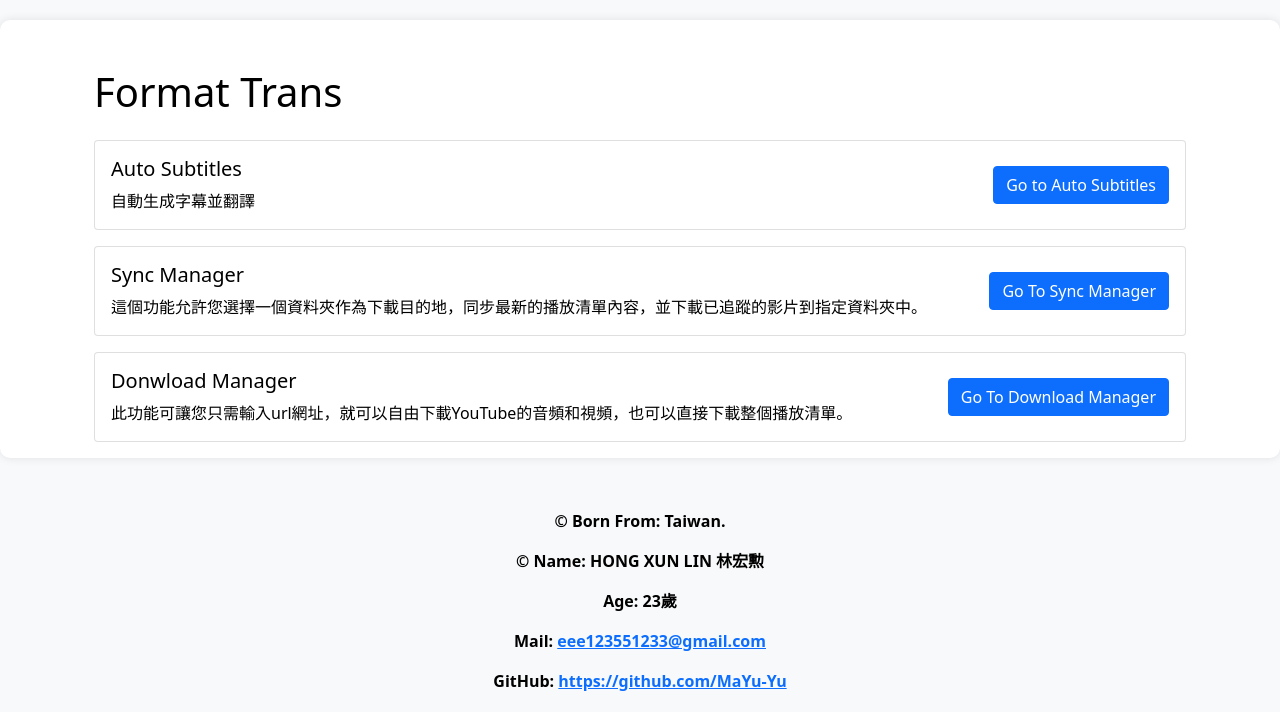
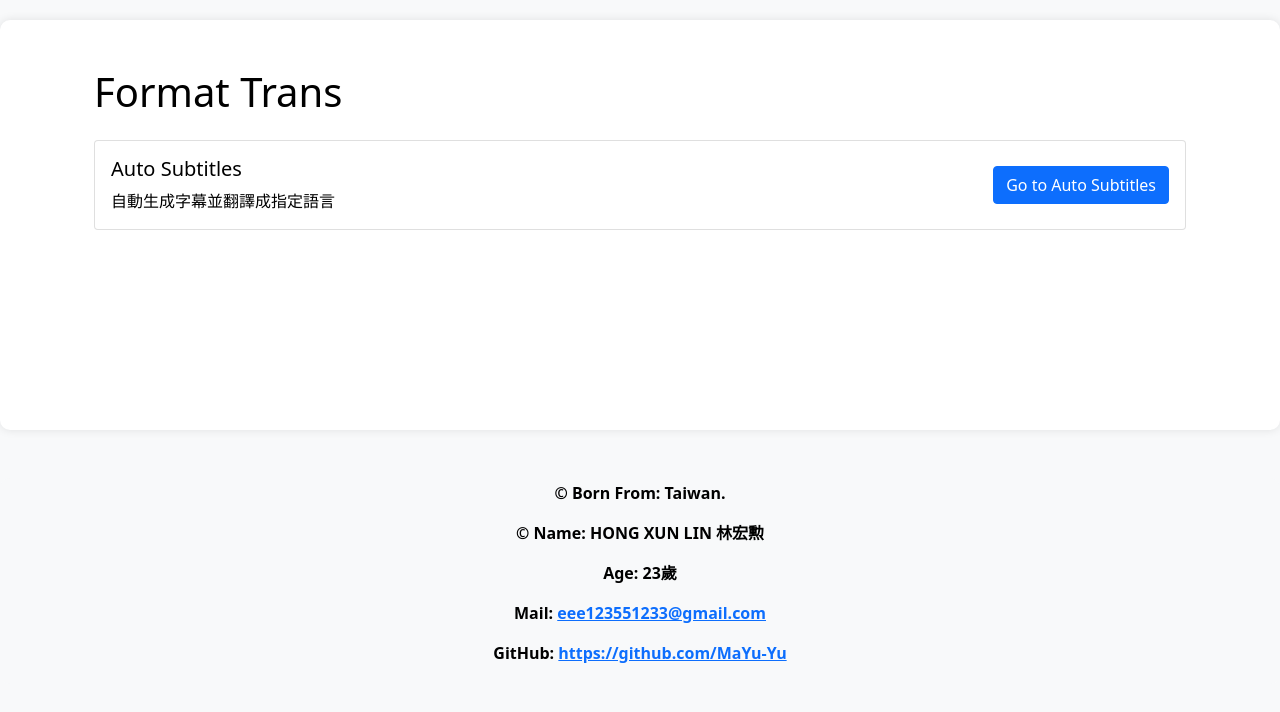
Before and after one commit to MaYu-Yu/MY_Web, a Flask app: page /format_trans_index in a window 1280 px wide. Shown: the part 116-828 px from the top of the page. After the commit the page ends 779 px from the top, so only its background shows below. Run offline with Flask 3, Linux system fonts and the light colour scheme.

```diff
--- a/app.py
+++ b/app.py
@@ -29,14 +29,16 @@ app.secret_key = secret_key
 def auto_subtitles():
     error_message = ''
     normal_message = ''
+    langs_dict = AUTO_SUBTITLES.get_langs(True)
+    langs_dict.update({'auto':'auto'})
+    if request.method == 'POST' and 'file_path' in request.form :
+        file_path = request.form['file_path']
+        source_lang = request.form['source_lang']
+        target_lang = request.form['target_lang']
+        result = AUTO_SUBTITLES.auto_add_subtitles(file_path, source_lang, target_lang)
+        return render_template('/format_trans/auto_subtitles.html', error_message=error_message, normal_message=normal_message, langs_dict=langs_dict)
 
-    auto_subtitles = AutoSubtitles()
-    audio_path = "o/test.mp4"
-
-    result = auto_subtitles.auto_add_subtitles(audio_path)
-    print(result)
-
-    return render_template('/format_trans/auto_subtitles.html', error_message=error_message, normal_message=normal_message)
+    return render_template('/format_trans/auto_subtitles.html', error_message=error_message, normal_message=normal_message, langs_dict=langs_dict)
 
 @app.route('/format_trans_index', methods=['GET', 'POST'])
 def format_trans_index():
@@ -444,5 +446,8 @@ def index():
 if __name__ == "__main__":
     # 初始化下載器
     DOWNLOADER = YouTubeDownloader()
+    # 初始化字幕生成模型
+#    AUTO_SUBTITLES = AutoSubtitles()
+
     yt_tracker_init_db()
     app.run(debug=True)
--- a/templates/base.html
+++ b/templates/base.html
@@ -109,7 +109,9 @@
                             <a class="dropdown-item" href="{{ url_for('yt_tracker_index') }}">
                                 <span class="nav-text">YouTube Tracker</span>
                             </a>
-                            <!-- 添加其他應用程式的連結 -->
+                            <a class="dropdown-item" href="{{ url_for('format_trans_index') }}">
+                                <span class="nav-text">Format Trans</span>
+                            </a>
                         </div>
                     </li>
                     <!-- 添加其他導覽頁的連結 -->
--- a/templates/format_trans/index.html
+++ b/templates/format_trans/index.html
@@ -12,35 +12,11 @@
             <div>
                 <h5 class="card-title">Auto Subtitles</h5>
                 <p class="card-text">
-                    自動生成字幕並翻譯
+                    自動生成字幕並翻譯成指定語言
                 </p>
             </div>
             <a href="{{ url_for('auto_subtitles') }}" class="btn btn-primary ml-auto">Go to Auto Subtitles</a>
         </div>
     </div>
-    <!-- Card for Sync Manager -->
-    <div class="card mb-3">
-        <div class="card-body d-flex justify-content-between align-items-center">
-            <div>
-                <h5 class="card-title">Sync Manager</h5>
-                <p class="card-text">
-                    這個功能允許您選擇一個資料夾作為下載目的地，同步最新的播放清單內容，並下載已追蹤的影片到指定資料夾中。
-                </p>
-            </div>
-            <a href="{{ url_for('yt_tracker_sync_manager') }}" class="btn btn-primary ml-auto">Go To Sync Manager</a>
-        </div>
-    </div>
-    <!-- Card for Sync Manager -->
-    <div class="card mb-3">
-        <div class="card-body d-flex justify-content-between align-items-center">
-            <div>
-                <h5 class="card-title">Donwload Manager</h5>
-                <p class="card-text">
-                    此功能可讓您只需輸入url網址，就可以自由下載YouTube的音頻和視頻，也可以直接下載整個播放清單。
-                </p>
-            </div>
-            <a href="{{ url_for('yt_tracker_download_manager') }}" class="btn btn-primary ml-auto">Go To Download Manager</a>
-        </div>
-    </div>
 </div>
 {% endblock %}
```
Also changed, not shown: auto_subtitles.py (+6 -3 lines), templates/format_trans/auto_subtitles.html (+64 -0 lines), README.md.
